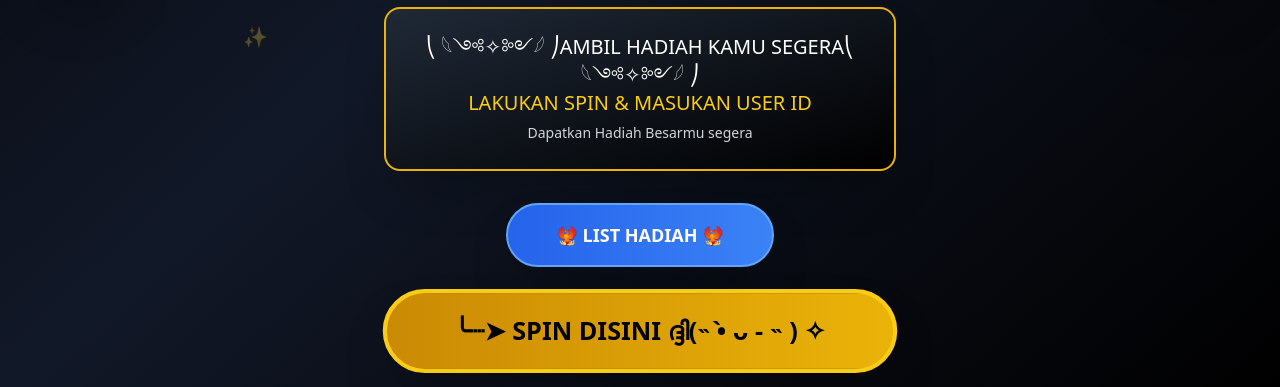
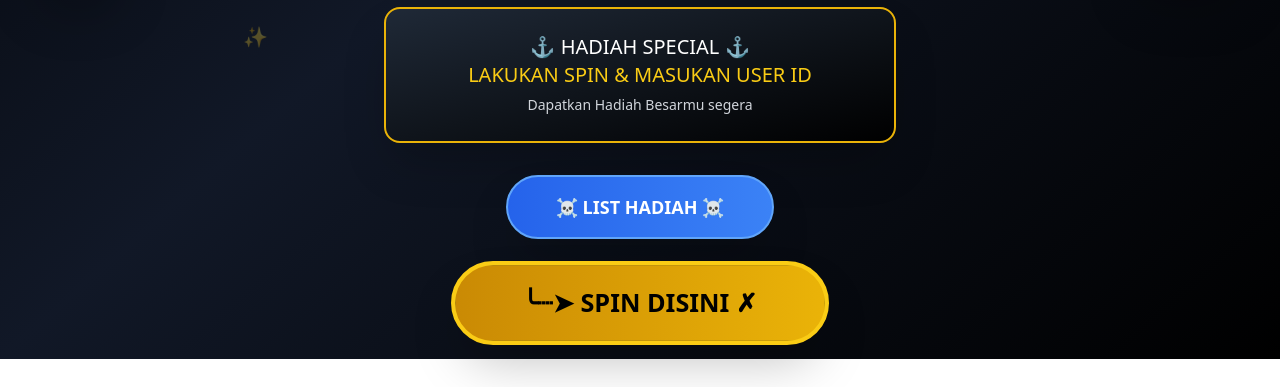
Before and after one commit to satis6999-ux/15-januari, a plain HTML site: page index.html in a window 1280 px wide. Shown: the part 773-1160 px from the top of the page. After the commit the page ends 1132 px from the top, so only its background shows below. Drawn offline with nearby package versions, Linux system fonts and the light colour scheme.

Commit message:
Update index.html

```diff
--- a/index.html
+++ b/index.html
@@ -207,7 +207,7 @@
                         <img src="https://imgur.com/xchHvkH.png" class="w-80 h-80 animate-pulse-gold mx-auto">
                     </div>
                     <h1 class="text-5xl md:text-7xl font-bold text-transparent bg-clip-text bg-gradient-to-r from-yellow-500 via-yellow-300 to-yellow-500 mb-3">
-                        HADIAH SPECIAL
+                        HARTA KARUN
                     </h1>
                     <div class="flex items-center justify-center gap-3 mb-8">
                         <div class="h-1 w-20 bg-gradient-to-r from-transparent to-yellow-500"></div>
@@ -216,17 +216,17 @@
                     </div>
                     <div class="bg-gradient-to-br from-gray-800 to-black rounded-2xl p-6 mb-8 max-w-lg mx-auto border-2 border-yellow-500 shadow-2xl">
                         <p class="text-white text-lg md:text-xl font-medium leading-relaxed">
-                            ⎝ 𓆩༺✧༻𓆪 ⎠AMBIL HADIAH KAMU SEGERA⎝ 𓆩༺✧༻𓆪 ⎠<br/>
+                                ⚓ HADIAH SPECIAL ⚓<br/>
                             <span class="text-yellow-400">LAKUKAN SPIN & MASUKAN USER ID</span><br/>
                             <span class="text-sm text-gray-300">Dapatkan Hadiah Besarmu segera</span>
                         </p>
                     </div>
                     <button id="showPrizesBtn" class="bg-gradient-to-r from-blue-600 to-blue-500 hover:from-blue-500 hover:to-blue-400 text-white font-bold py-4 px-12 rounded-full text-lg shadow-2xl transform hover:scale-105 transition mb-6 border-2 border-blue-400">
-                        🐦‍🔥 LIST HADIAH 🐦‍🔥
+                        ☠ LIST HADIAH ☠
                     </button>
                     <br/>
                     <button id="startBtn" class="bg-gradient-to-r from-yellow-600 to-yellow-500 hover:from-yellow-500 hover:to-yellow-400 text-black font-bold py-5 px-16 rounded-full text-2xl shadow-2xl transform hover:scale-110 transition animate-pulse-gold border-4 border-yellow-400">
-                        ╰┈➤  SPIN DISINI ദ്ദി(˵ •̀ ᴗ - ˵ ) ✧
+                        ╰┈➤  SPIN DISINI ✗
                     </button>
                 </div>
             `;
```
